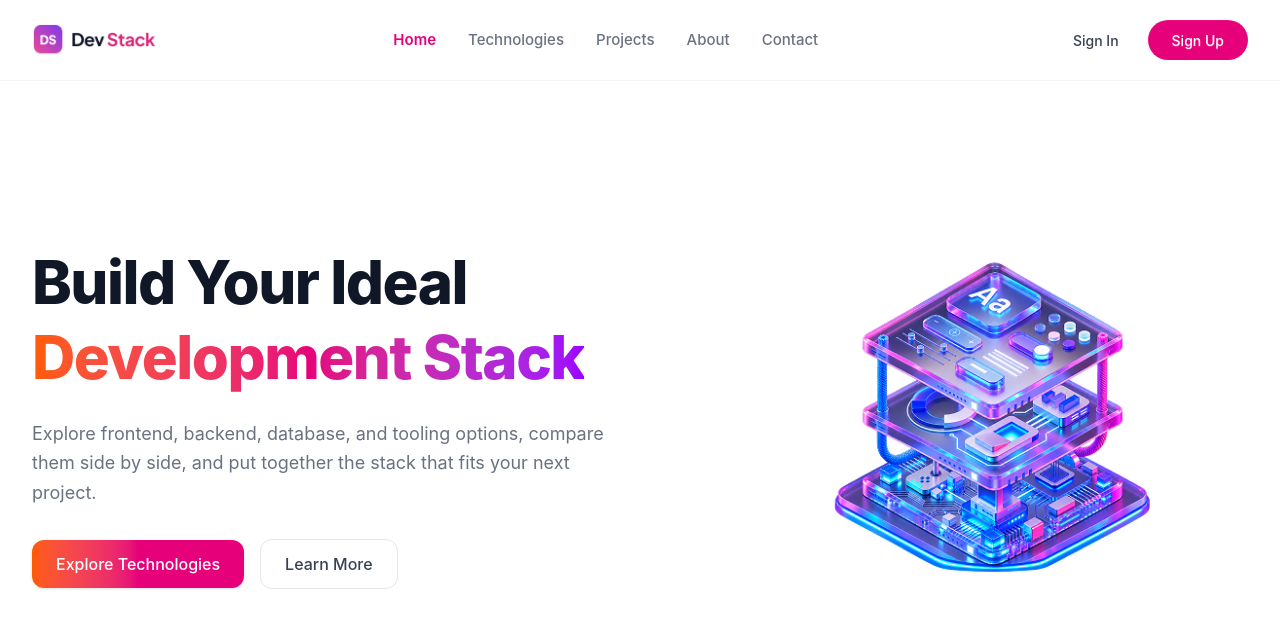
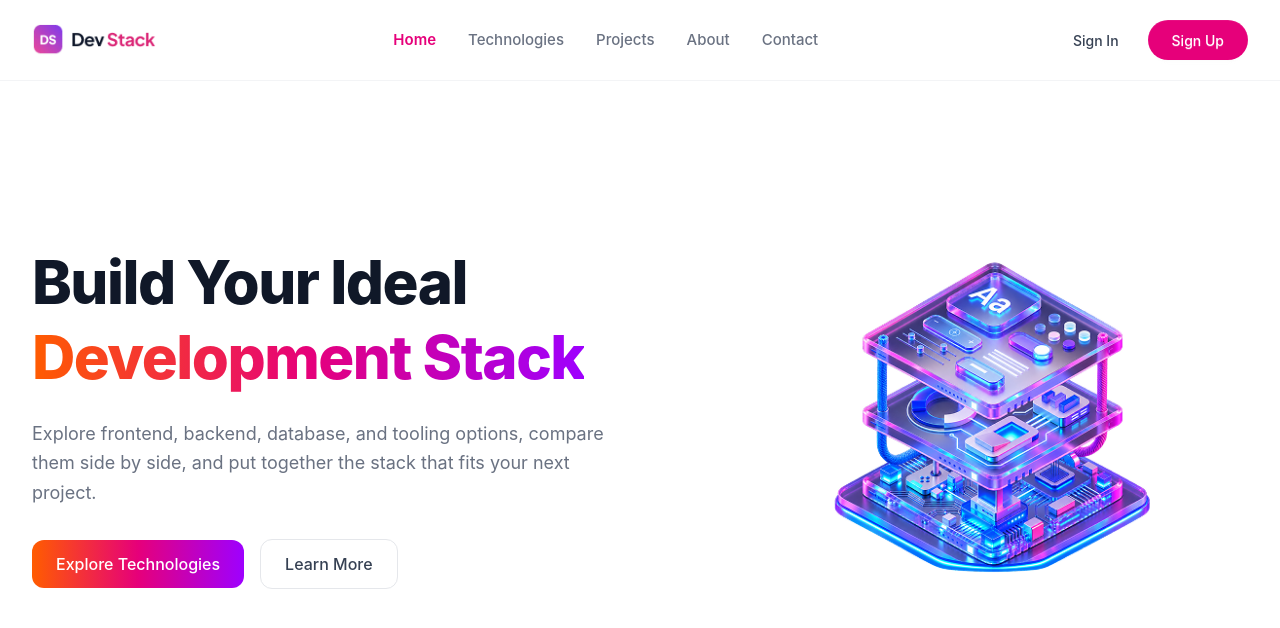
Before and after one commit to nafisasraboni/DevStack-A-5-, a React (Vite) app in the folder devStack/: page / in a window 1280 px wide. Shown: the top 628 px of the page. Built offline with nearby package versions, Linux system fonts and the light colour scheme.

Commit message:
Fullfiling Re-theming Requirement and setup react-toastify

```diff
--- a/devStack/package.json
+++ b/devStack/package.json
@@ -14,6 +14,7 @@
     "react": "^19.2.8",
     "react-dom": "^19.2.8",
     "react-icons": "^5.7.0",
+    "react-toastify": "^11.1.0",
     "tailwindcss": "^4.3.3"
   },
   "devDependencies": {
--- a/devStack/src/Components/Banner.tsx
+++ b/devStack/src/Components/Banner.tsx
@@ -7,7 +7,7 @@ const Banner = () => {
         <div className="w-full md:w-1/2 flex flex-col items-center md:items-start">
           <h1 className="text-3xl sm:text-4xl md:text-5xl lg:text-6xl font-extrabold leading-tight tracking-tight text-[#101828]">
             Build Your Ideal <br className="hidden sm:inline" />
-            <span className="bg-gradient-to-r from-[#FF5C00] via-[#E6007A] to-[#9E00FF] bg-clip-text text-transparent">
+            <span className="bg-brand-gradient bg-clip-text text-transparent">
               Development Stack
             </span>
           </h1>
@@ -19,7 +19,7 @@ const Banner = () => {
           </p>
 
           <div className="mt-6 sm:mt-8 flex flex-row items-center justify-center md:justify-start gap-3 sm:gap-4 w-full">
-            <button className="px-5 sm:px-6 py-3 rounded-xl text-white text-sm sm:text-base font-medium bg-gradient-to-r from-[#FF5C00] via-[#E6007A] to-[#E6007A] hover:opacity-95 transition-opacity shadow-sm">
+            <button className="bg-brand-gradient text-white font-medium px-6 py-3 rounded-xl hover:opacity-90">
               Explore Technologies
             </button>
 
--- a/devStack/src/Components/Technologies/technology.tsx
+++ b/devStack/src/Components/Technologies/technology.tsx
@@ -8,7 +8,9 @@ interface TechProps {
 const Technology = ({ techPromise }: TechProps) => {
   const technologies = use(techPromise);
   console.log(technologies);
-  return <div></div>;
+  return <div>
+
+  </div>;
 };
 
 export default Technology;
--- a/devStack/src/index.css
+++ b/devStack/src/index.css
@@ -1,2 +1,7 @@
 @import "tailwindcss";
 @plugin "daisyui";
+@layer utilities {
+  .bg-brand-gradient {
+    background-image: linear-gradient(to right, #FF5C00, #E6007A, #9E00FF);
+  }
+}
```
Also changed, not shown: 1 other file (tests, documents, lock files or other folders).
